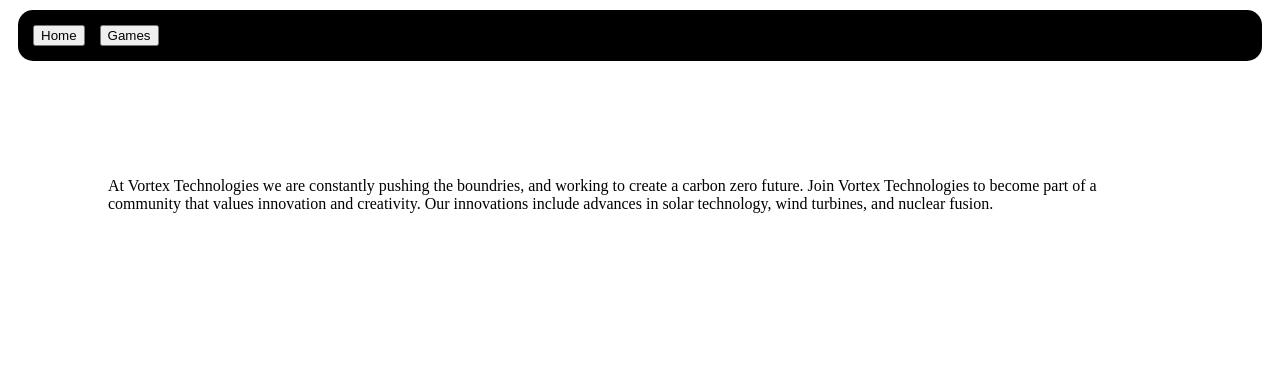
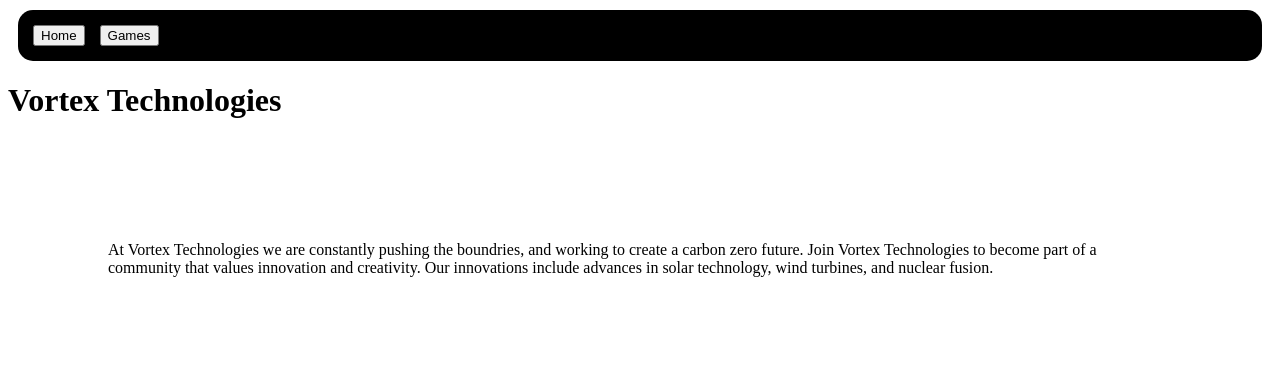
Before and after one commit to TERW1407/Website-project, a plain HTML site: page public/index.html in a window 1280 px wide. Drawn offline with Linux system fonts and the light colour scheme.

Commit message:
Update index.html

```diff
--- a/public/index.html
+++ b/public/index.html
@@ -29,7 +29,7 @@
             <a href="https://website-project.mrtheodorwagner.workers.dev"><button>Home</button></a>
             <a href="games"><button>Games</button></a>
         </div>
-        <title class="spaced">Vortex Technologies</title>
+        <h1 class="spaced">Vortex Technologies</h1>
         <p class="padded">At Vortex Technologies we are constantly pushing the boundries, and working to create a carbon zero future. Join Vortex Technologies to become part of a community that values innovation and creativity. Our innovations include advances in solar technology, wind turbines, and nuclear fusion.</p>
     </body>
 </html>
```
